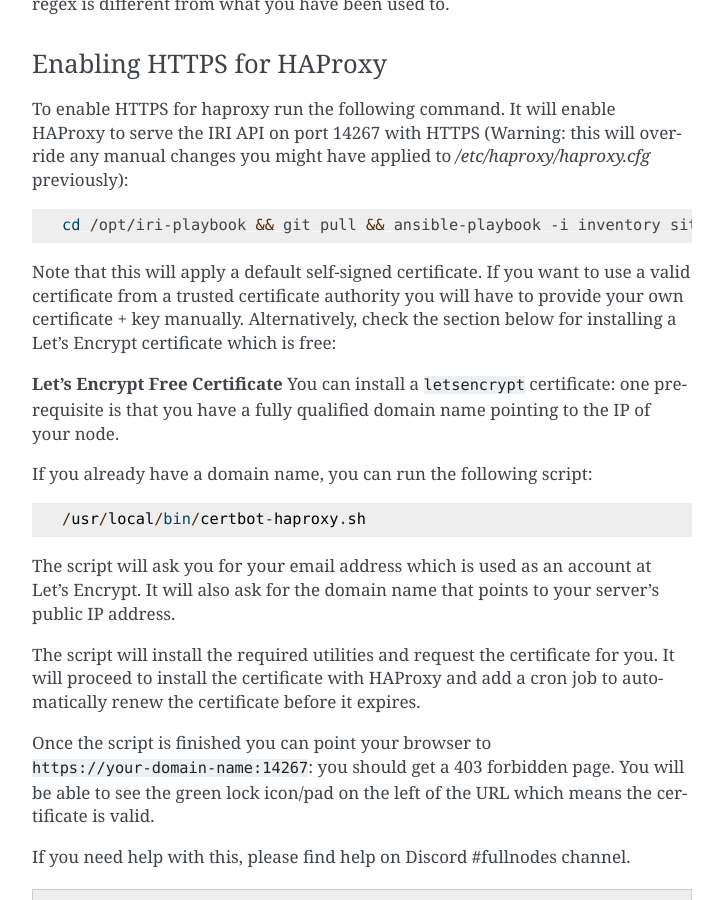
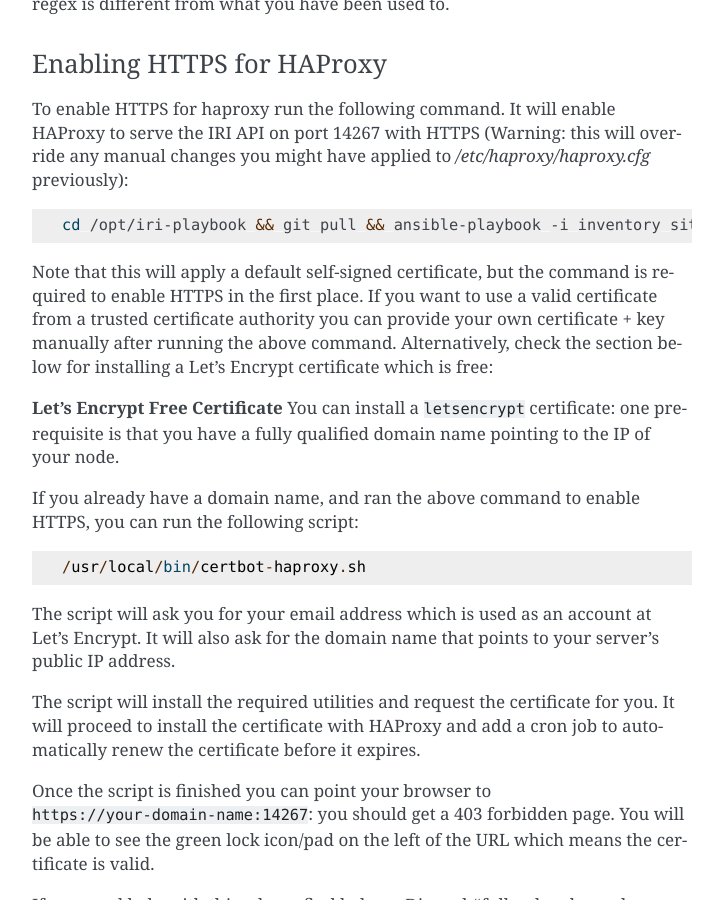
Before and after one commit to nuriel77/iri-playbook, a Sphinx documentation site: the page built from docs/appendix.rst, in a window 1280 px wide and 900 px high, scrolled down 13573 px. Shown: the whole window, without its empty margins (388-1111 px from the left). Built offline with Sphinx 7.4.7, drawn with Linux system fonts in a browser that asks for light colours.

Commit message:
Update doc

```diff
--- a/docs/appendix.rst
+++ b/docs/appendix.rst
@@ -603,11 +603,11 @@
 
   cd /opt/iri-playbook && git pull && ansible-playbook -i inventory site.yml -v --tags=iri_ssl,loadbalancer_role -e lb_bind_address=0.0.0.0 -e haproxy_https=yes -e overwrite=yes
 
-Note that this will apply a default self-signed certificate. If you want to use a valid certificate from a trusted certificate authority you will have to provide your own certificate + key manually. Alternatively, check the section below for installing a Let's Encrypt certificate which is free:
+Note that this will apply a default self-signed certificate, but the command is required to enable HTTPS in the first place. If you want to use a valid certificate from a trusted certificate authority you can provide your own certificate + key manually after running the above command. Alternatively, check the section below for installing a Let's Encrypt certificate which is free:
 
 **Let's Encrypt Free Certificate** You can install a ``letsencrypt`` certificate: one prerequisite is that you have a fully qualified domain name pointing to the IP of your node.
 
-If you already have a domain name, you can run the following script::
+If you already have a domain name, and ran the above command to enable HTTPS, you can run the following script::
 
   /usr/local/bin/certbot-haproxy.sh
 
```
Also changed, not shown: 1 other file.
